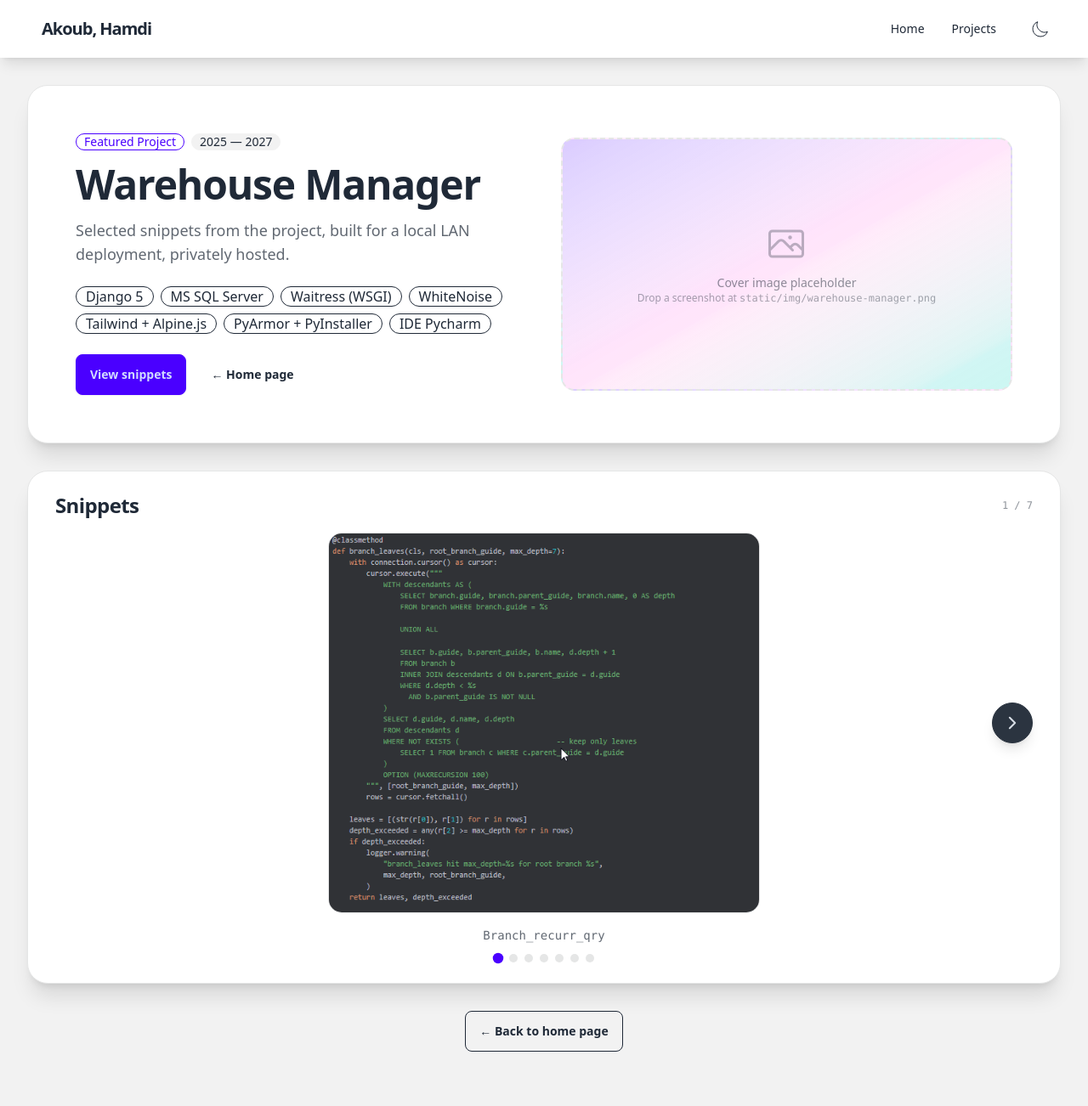
After one commit to HamdiAkoub/portfolio, a Django app: page /projects/rest-mgr/ in a window 1280 px wide. The commit adds this page. Shown: the whole page at 85% size. Run offline with Django 5.2, Linux system fonts and the light colour scheme; parts of the project's set-up code (start-up, migrations or seed data) failed here and were passed over; some libraries are stand-ins or nearby versions.

Commit message:
Project demos imgs + pages RestMgr is hidden, under progress.

```diff
--- a/main/templates/base.html
+++ b/main/templates/base.html
@@ -16,13 +16,13 @@
 
   <div class="navbar bg-base-100 shadow-lg px-4 md:px-8 sticky top-0 z-50">
       <div class="flex-1">
-          <a class="btn btn-ghost text-xl font-bold tracking-tighter">Akoub, Hamdi</a>
+          <a href="{% url 'main:index' %}" class="btn btn-ghost text-xl font-bold tracking-tighter">Akoub, Hamdi</a>
       </div>
 
       <div class="flex-none hidden md:flex items-center gap-2">
           <ul class="menu menu-horizontal px-1 font-medium">
-              <li><a href="/">Home</a></li>
-              <li><a href="/projects">Projects</a></li>
+              <li><a href="{% url 'main:index' %}">Home</a></li>
+              <li><a href="{% url 'main:warehouse_manager' %}">Projects</a></li>
           </ul>
           <button @click="darkMode = !darkMode" class="btn btn-ghost btn-circle">
               <template x-if="!darkMode">
@@ -42,8 +42,8 @@
   </div>
 
   <div x-show="menuOpen" @click.away="menuOpen = false" class="md:hidden bg-base-100 border-b border-base-300 p-4 space-y-2">
-      <a href="/" class="block btn btn-ghost justify-start">Home</a>
-      <a href="/projects" class="block btn btn-ghost justify-start">Projects</a>
+      <a href="{% url 'main:index' %}" class="block btn btn-ghost justify-start">Home</a>
+      <a href="{% url 'main:warehouse_manager' %}" class="block btn btn-ghost justify-start">Projects</a>
   </div>
 
   <main class="container mx-auto p-4 md:p-8">
--- /dev/null
+++ b/main/templates/main/warehouse_manager.html
@@ -0,0 +1,163 @@
+{% extends 'base.html' %}
+{% load static %}
+
+{% block title %}{{ project.title }} — Portfolio{% endblock %}
+
+{% block content %}
+
+  <section class="hero bg-base-100 rounded-3xl shadow-xl mb-8 p-6 md:p-10 border border-base-300">
+    <div class="hero-content flex-col lg:flex-row gap-10 w-full">
+      <div class="flex-1 max-w-2xl">
+        <div class="flex items-center gap-2 mb-4">
+          <span class="badge badge-primary badge-outline">Featured Project</span>
+          <span class="badge badge-ghost">2025 — 2027</span>
+        </div>
+        <h1 class="text-4xl md:text-5xl font-black tracking-tight leading-none">{{ project.title }}</h1>
+        <p class="py-4 text-lg opacity-70">{{ project.tagline }}</p>
+
+        <div class="flex flex-wrap gap-2 mt-2">
+          {% for item in project.stack %}
+            <span class="badge badge-outline badge-lg">{{ item }}</span>
+          {% endfor %}
+        </div>
+
+        <div class="mt-6 flex flex-wrap gap-3">
+          <a href="#gallery" class="btn btn-primary">View snippets</a>
+          <a href="/" class="btn btn-ghost">&larr; Home page</a>
+        </div>
+      </div>
+
+      <div class="flex-1 w-full max-w-xl">
+        <div class="aspect-video rounded-2xl bg-gradient-to-br from-primary/20 via-secondary/10 to-accent/20 border-2 border-dashed border-base-300 flex items-center justify-center text-center p-6">
+          <div>
+            <svg xmlns="http://www.w3.org/2000/svg" class="w-12 h-12 mx-auto opacity-30" fill="none" viewBox="0 0 24 24" stroke="currentColor" stroke-width="1.5">
+              <path stroke-linecap="round" stroke-linejoin="round" d="M2.25 15.75l5.159-5.159a2.25 2.25 0 013.182 0l5.159 5.159m-1.5-1.5l1.409-1.409a2.25 2.25 0 013.182 0l2.909 2.909m-18 3.75h16.5a1.5 1.5 0 001.5-1.5V6a1.5 1.5 0 00-1.5-1.5H3.75A1.5 1.5 0 002.25 6v12a1.5 1.5 0 001.5 1.5zm10.5-11.25h.008v.008h-.008V8.25zm.375 0a.375.375 0 11-.75 0 .375.375 0 01.75 0z"/>
+            </svg>
+            <p class="mt-3 text-sm opacity-50">Cover image placeholder</p>
+            <p class="text-xs opacity-40">Drop a screenshot at <code>static/img/warehouse-manager.png</code></p>
+          </div>
+        </div>
+      </div>
+    </div>
+  </section>
+
+  <section id="gallery"
+           x-data="carousel({ total: {{ images|length }} })"
+           x-init="install()"
+           @keydown.window.left="if ($el.contains(document.activeElement) || isInView()) prev()"
+           @keydown.window.right="if ($el.contains(document.activeElement) || isInView()) next()"
+           class="bg-base-100 rounded-3xl shadow-xl border border-base-300 p-4 md:p-6">
+
+    <div class="flex items-center justify-between mb-4 px-2">
+      <h2 class="text-2xl font-bold tracking-tight">Snippets</h2>
+      <span class="text-xs opacity-50 font-mono" x-text="(current + 1) + ' / ' + total"></span>
+    </div>
+
+    {# Stage: one image at a time, sized to the image's natural aspect ratio. #}
+    <div class="relative"
+         @touchstart.passive="touchStartX = $event.touches[0].clientX"
+         @touchend.passive="swipe($event.changedTouches[0].clientX)">
+
+      <div class="flex items-center justify-center min-h-[12rem] md:min-h-[20rem]">
+        <div class="w-full flex justify-center">
+          {% for img in images %}
+            <img src="{% static img.src %}"
+                 alt="{{ img.caption }}"
+                 loading="lazy"
+                 x-show="current === {{ forloop.counter0 }}"
+                 x-transition:enter="transition ease-out duration-200"
+                 x-transition:enter-start="opacity-0"
+                 x-transition:enter-end="opacity-100"
+                 @click="openLightbox($event.target.src)"
+                 class="max-h-[70vh] md:max-h-[28rem] w-auto max-w-full rounded-2xl border border-base-300 bg-base-200 cursor-zoom-in select-none">
+          {% endfor %}
+        </div>
+      </div>
+
+      {# Prev / Next arrows — only meaningful on desktop (md+); on mobile, swipe handles it. #}
+      <button @click="prev()"
+              x-show="current > 0"
+              aria-label="Previous screenshot"
+              class="hidden md:flex absolute left-2 top-1/2 -translate-y-1/2 btn btn-circle btn-neutral shadow-lg">
+        <svg xmlns="http://www.w3.org/2000/svg" class="w-5 h-5" fill="none" viewBox="0 0 24 24" stroke="currentColor" stroke-width="2.5">
+          <path stroke-linecap="round" stroke-linejoin="round" d="M15.75 19.5L8.25 12l7.5-7.5" />
+        </svg>
+      </button>
+      <button @click="next()"
+              x-show="current < total - 1"
+              aria-label="Next screenshot"
+              class="hidden md:flex absolute right-2 top-1/2 -translate-y-1/2 btn btn-circle btn-neutral shadow-lg">
+        <svg xmlns="http://www.w3.org/2000/svg" class="w-5 h-5" fill="none" viewBox="0 0 24 24" stroke="currentColor" stroke-width="2.5">
+          <path stroke-linecap="round" stroke-linejoin="round" d="M8.25 4.5l7.5 7.5-7.5 7.5" />
+        </svg>
+      </button>
+    </div>
+
+    {# Caption + dot indicators #}
+    <div class="mt-4">
+      <p class="text-center text-sm opacity-70 font-mono" x-text="captions[current]"></p>
+      <div class="flex justify-center gap-2 mt-3">
+        <template x-for="(label, i) in captions" :key="i">
+          <button @click="goTo(i)"
+                  :aria-label="'Go to screenshot ' + (i + 1)"
+                  :aria-current="current === i ? 'true' : 'false'"
+                  class="w-2.5 h-2.5 rounded-full transition-all"
+                  :class="current === i ? 'bg-primary scale-125' : 'bg-base-300 hover:bg-base-content/40'"></button>
+        </template>
+      </div>
+    </div>
+  </section>
+
+  <div class="text-center py-8">
+    <a href="/" class="btn btn-outline">&larr; Back to home page</a>
+  </div>
+
+{% endblock %}
+
+{% block extra_js %}
+  <script>
+    // Tiny inline Alpine component: carousel state + swipe + keyboard nav.
+    // Captions are read from the rendered <img alt> attributes so adding
+    // an image in the view is the only change needed.
+    document.addEventListener('alpine:init', () => {
+      Alpine.data('carousel', ({ total }) => ({
+        total,
+        current: 0,
+        touchStartX: 0,
+        captions: [],
+
+        init() {
+          // Pull captions from the rendered <img> elements so they live in one place.
+          this.captions = Array.from(this.$el.querySelectorAll('img[alt]'))
+            .map(img => img.getAttribute('alt'));
+        },
+
+        install() {
+          // Inline-style width on the carousel root so its min-height has time
+          // to settle before the first image paints.
+        },
+
+        isInView() {
+          const r = this.$el.getBoundingClientRect();
+          return r.top < window.innerHeight && r.bottom > 0;
+        },
+
+        next() { if (this.current < this.total - 1) this.current++; },
+        prev() { if (this.current > 0) this.current--; },
+        goTo(i) { this.current = Math.max(0, Math.min(this.total - 1, i)); },
+
+        swipe(endX) {
+          const dx = endX - this.touchStartX;
+          if (Math.abs(dx) < 50) return;
+          if (dx < 0) this.next(); else this.prev();
+        },
+
+        openLightbox(src) {
+          // selectedImg lives on <html>; assign directly to update the modal.
+          const root = document.querySelector('html')._x_dataStack[0];
+          root.selectedImg = src;
+        },
+      }));
+    });
+  </script>
+{% endblock %}
--- a/main/urls.py
+++ b/main/urls.py
@@ -5,4 +5,6 @@ app_name = 'main'
 
 urlpatterns = [
   path('', views.index, name='index'),
+  path('projects/warehouse-manager/', views.warehouse_manager, name='warehouse_manager'),
+  path('projects/rest-mgr/', views.rest_mgr, name='rest_mgr'),
 ]
--- a/main/views.py
+++ b/main/views.py
@@ -1,4 +1,78 @@
 from django.shortcuts import render
 
+
 def index(request):
-  return render(request, 'index.html')
+    return render(request, "index.html")
+
+
+def warehouse_manager(request):
+    # Filenames in display order. Caption = filename without extension.
+    images = [
+        "Branch_recurr_qry.png",
+        "Clients_recurr_qry.png",
+        "Balance_qry.png",
+        "Cheques_balance.png",
+        "Order_stages.png",
+        "currency_helper.png",
+        "number_sequence_helper.png",
+    ]
+    return render(
+        request,
+        "main/warehouse_manager.html",
+        {
+            "project": {
+                "title": "Warehouse Manager",
+                "tagline": "Selected snippets from the project, built for a "
+                           "local LAN deployment, privately hosted.",
+                "stack": [
+                    "Django 5",
+                    "MS SQL Server",
+                    "Waitress (WSGI)",
+                    "WhiteNoise",
+                    "Tailwind + Alpine.js",
+                    "PyArmor + PyInstaller",
+                    "IDE Pycharm",
+                ],
+            },
+            "images": [
+                {"src": f"img_WM/{name}", "caption": name.rsplit(".", 1)[0]}
+                for name in images
+            ],
+        },
+    )
+
+def rest_mgr(request):
+    # Filenames in display order. Caption = filename without extension.
+    images = [
+        "Branch_recurr_qry.png",
+        "Clients_recurr_qry.png",
+        "Balance_qry.png",
+        "Cheques_balance.png",
+        "Order_stages.png",
+        "currency_helper.png",
+        "number_sequence_helper.png",
+    ]
+    return render(
+        request,
+        "main/warehouse_manager.html",
+        {
+            "project": {
+                "title": "Warehouse Manager",
+                "tagline": "Selected snippets from the project, built for a "
+                           "local LAN deployment, privately hosted.",
+                "stack": [
+                    "Django 5",
+                    "MS SQL Server",
+                    "Waitress (WSGI)",
+                    "WhiteNoise",
+                    "Tailwind + Alpine.js",
+                    "PyArmor + PyInstaller",
+                    "IDE Pycharm",
+                ],
+            },
+            "images": [
+                {"src": f"img_WM/{name}", "caption": name.rsplit(".", 1)[0]}
+                for name in images
+            ],
+        },
+    )
```
Also changed, not shown: main/templates/index.html (+85 -37 lines), main/templates/main/RestMgr.html (added, +163 -0 lines), static/img/Personal-img.jpg (added), static/img_WM/Balance_qry.png (added), static/img_WM/Branch_recurr_qry.png (added), static/img_WM/Cheques_balance.png (added), static/img_WM/Clients_recurr_qry.png (added), static/img_WM/Order_stages.png (added), static/img_WM/currency_helper.png (added), static/img_WM/number_sequence_helper.png (added), 3 other files.
